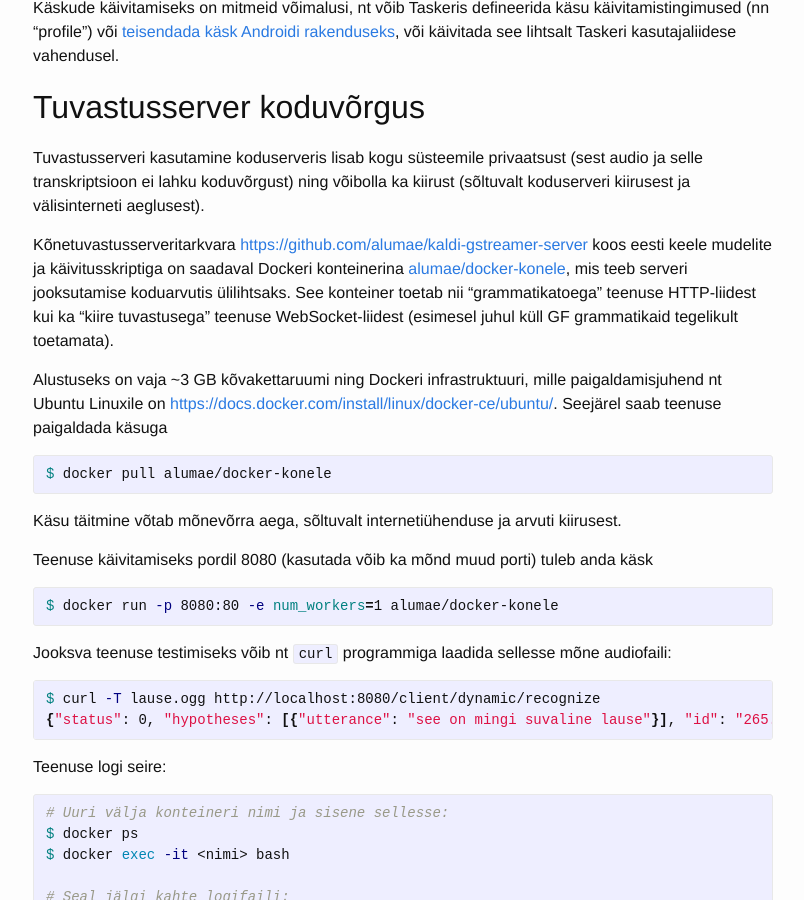
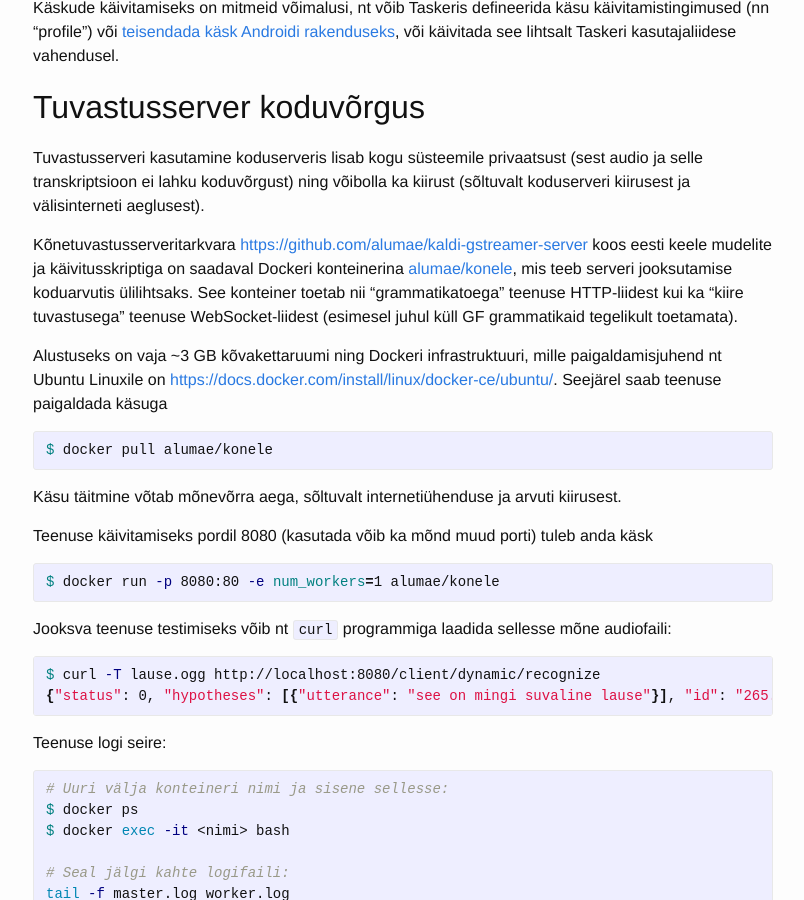
Before and after one commit to Kaljurand/K6nele, a Jekyll site: the page built from docs/et/user_guide.md, in a window 1280 px wide and 900 px high, scrolled down 21629 px. Shown: the whole window, without its empty margins (237-1041 px from the left). Built offline with Jekyll 4.4.1, drawn with Linux system fonts in a browser that asks for light colours; comment, search, counter and statistics services are not loaded.

Commit message:
Fix broken link

```diff
--- a/docs/et/user_guide.md
+++ b/docs/et/user_guide.md
@@ -641,7 +641,7 @@
 
 Kõnetuvastusserveritarkvara <https://github.com/alumae/kaldi-gstreamer-server>
 koos eesti keele mudelite ja käivitusskriptiga on saadaval Dockeri konteinerina
-[alumae/docker-konele](https://hub.docker.com/r/alumae/docker-konele/), mis
+[alumae/konele](https://hub.docker.com/r/alumae/konele/), mis
 teeb serveri jooksutamise koduarvutis ülilihtsaks.
 See konteiner toetab nii "grammatikatoega" teenuse HTTP-liidest
 kui ka "kiire tuvastusega" teenuse WebSocket-liidest (esimesel juhul küll GF grammatikaid
@@ -653,7 +653,7 @@
 Seejärel saab teenuse paigaldada käsuga
 
 {% highlight sh %}
-$ docker pull alumae/docker-konele
+$ docker pull alumae/konele
 {% endhighlight %}
 
 Käsu täitmine võtab mõnevõrra aega, sõltuvalt internetiühenduse ja arvuti kiirusest.
@@ -662,7 +662,7 @@
 anda käsk
 
 {% highlight sh %}
-$ docker run -p 8080:80 -e num_workers=1 alumae/docker-konele
+$ docker run -p 8080:80 -e num_workers=1 alumae/konele
 {% endhighlight %}
 
 Jooksva teenuse testimiseks võib nt `curl` programmiga laadida sellesse
```
